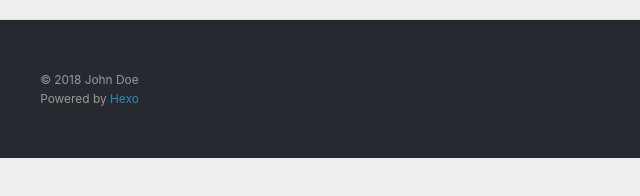
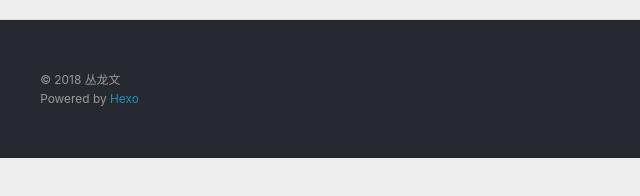
Before and after one commit to blinkingsss/loongwencom, a plain HTML site: page archives/index.html in a window 1280 px wide. Shown: the part 592-788 px from the top of the page, 0-640 px from the left. Drawn offline with nearby package versions, Linux system fonts and the light colour scheme.

Commit message:
Update index.html

```diff
--- a/archives/index.html
+++ b/archives/index.html
@@ -139,7 +139,7 @@
 
   <div class="outer">
     <div id="footer-info" class="inner">
-      &copy; 2018 John Doe<br>
+      &copy; 2018 丛龙文<br>
       Powered by <a href="http://hexo.io/" target="_blank">Hexo</a>
     </div>
   </div>
```
